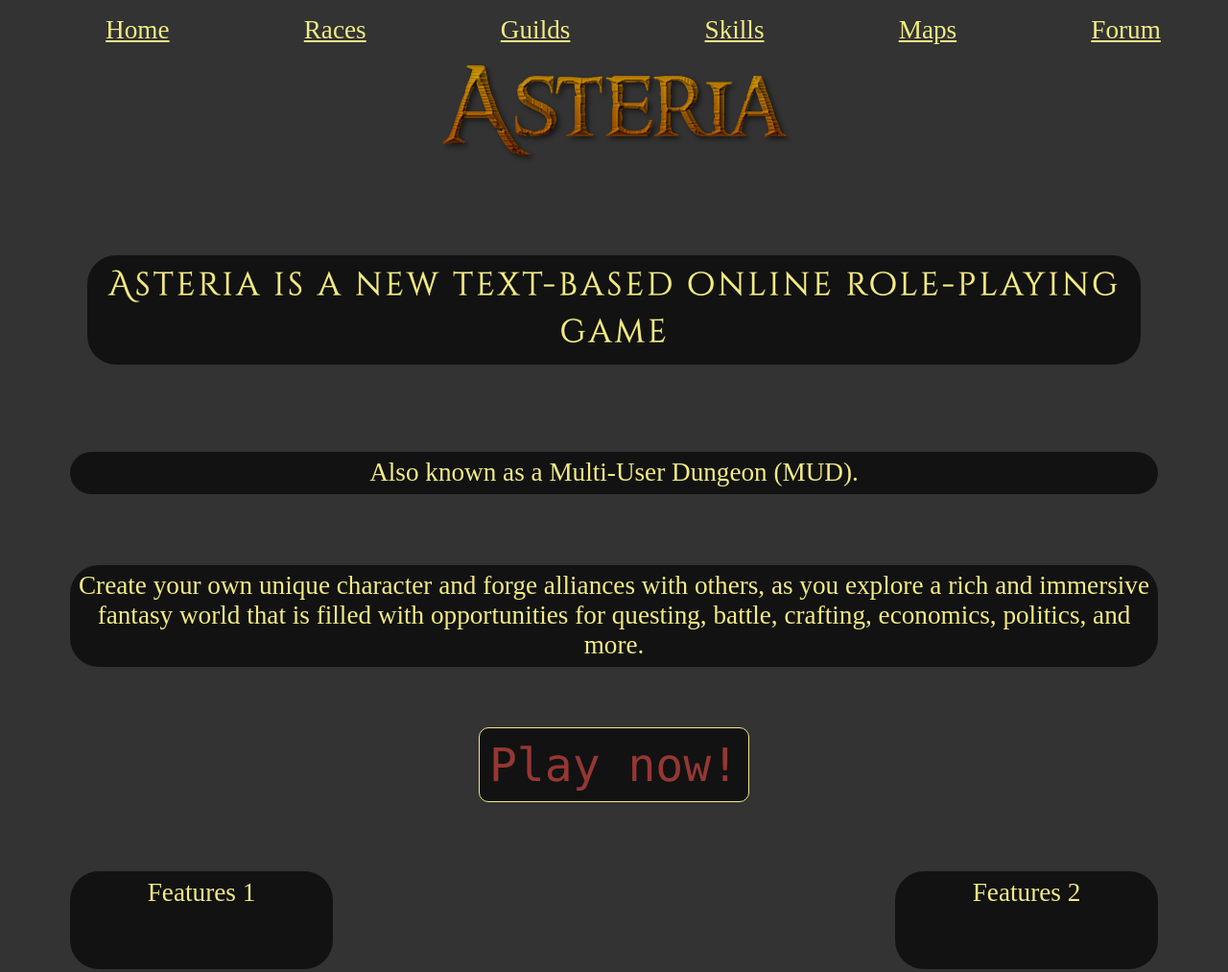
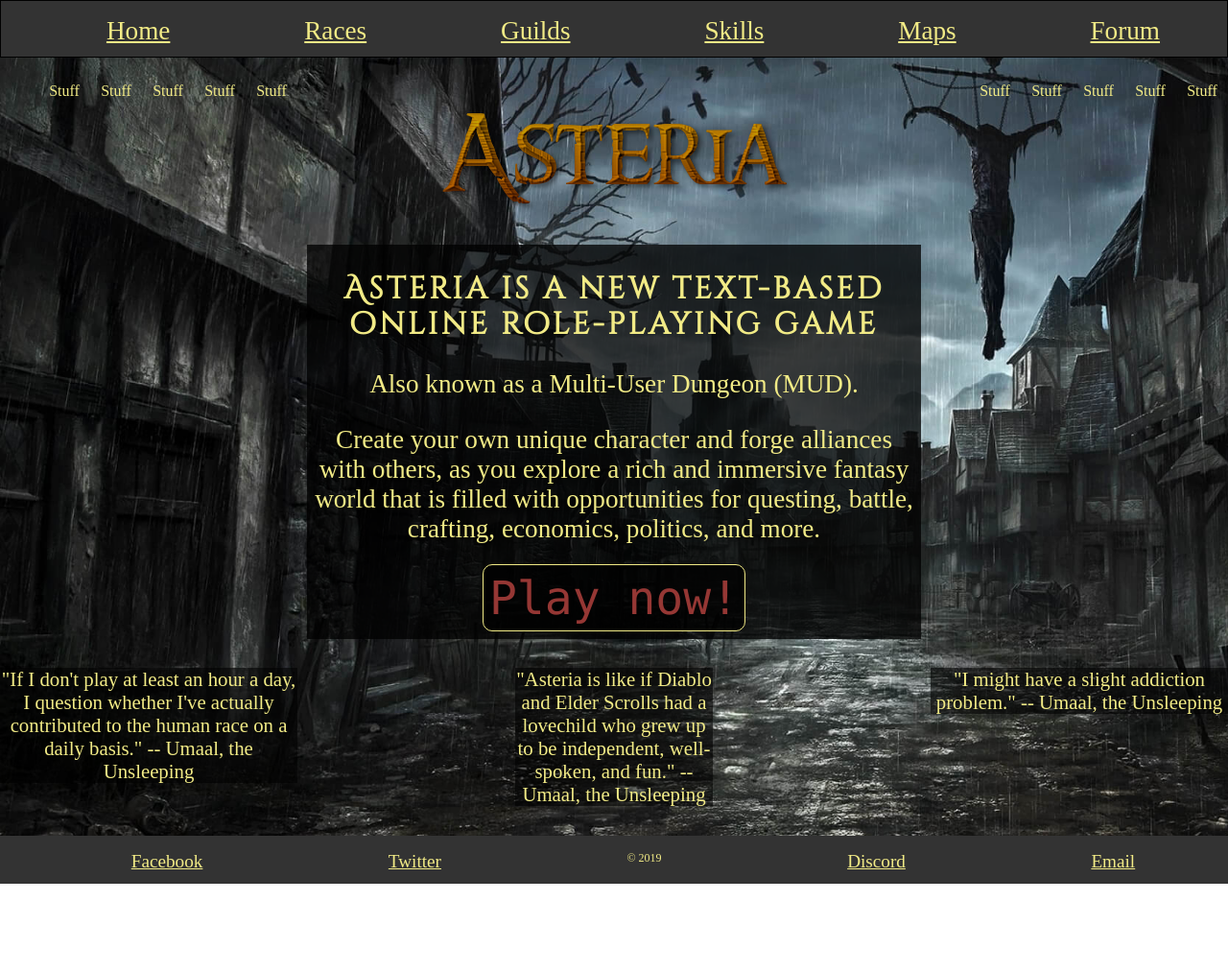
Before and after one commit to laukalives/laukalives.github.io, a plain HTML site: page index.html in a window 1280 px wide. Shown: the top 1013 px of the page at 96% size. After the commit the page ends 921 px from the top, so only its background shows below. Drawn offline with Linux system fonts and the light colour scheme.

Commit message:
Homestretch
Just gotta wrap up a few more things

```diff
--- a/index.html
+++ b/index.html
@@ -11,9 +11,9 @@
 
 <body>
 
-   <div class="content">
+  <div class="wrapper">
 
-      <div class="header">
+    <nav class="header">
       <ul>
         <li><a href="#">Home</a></li>
         <li><a href="#">Races</a></li>
@@ -22,26 +22,42 @@
         <li><a href="#">Maps</a></li>
         <li><a href="#">Forum</a></li>
       </ul>
-      </div>
+    </nav>
 
-      <div class="main">
+    <main class="main">
       <img src="logo.png" alt="Asteria's logo">
+      <div class="panel">
         <h1>Asteria is a new text-based online role-playing game</h1>
         <p>Also known as a Multi-User Dungeon (MUD).</p>
         <p>Create your own unique character and forge alliances with others, as you explore a rich and immersive fantasy world that is filled with
           opportunities for questing, battle, crafting, economics, politics, and more.</p>
           <a href="#" class="button">Play now!</a>
       </div>
+    </main>
 
-      <div class="about">
-         <p class="feat1">Features 1</p>
-         <p class="feat2">Features 2</p>
-         <img class="symbol" src="asterialogo-2transparent-33-1531253544.png" alt="">
-         <p class="test1">Testimonial 1</p>
-         <p class="test2">Testimonial 2</p>
+    <div class="feat1">
+       <ul>
+          <li>Stuff</li>
+          <li>Stuff</li>
+          <li>Stuff</li>
+          <li>Stuff</li>
+          <li>Stuff</li>
+       </ul>
     </div>
+    <div class="feat2">
+      <ul>
+          <li>Stuff</li>
+          <li>Stuff</li>
+          <li>Stuff</li>
+          <li>Stuff</li>
+          <li>Stuff</li>
+      </ul>
+    </div>
+    <div class="test1"><p>"If I don't play at least an hour a day, I question whether I've actually contributed to the human race on a daily basis." -- Umaal, the Unsleeping</p></div>
+    <div class="test2"><p>"Asteria is like if Diablo and Elder Scrolls had a lovechild who grew up to be independent, well-spoken, and fun." -- Umaal, the Unsleeping</p></div>
+    <div class="test3"><p>"I might have a slight addiction problem." -- Umaal, the Unsleeping</p></div>
 
-      <div class="footer">
+    <footer class="footer">
       <ul>
         <li><a href="">Facebook</a></li>
         <li><a href="">Twitter</a></li>
@@ -49,7 +65,7 @@
         <li><a href="">Discord</a></li>
         <li><a href="">Email</a></li>
       </ul>
-      </div>
+    </footer>
 
   </div>
 
--- a/style.css
+++ b/style.css
@@ -27,74 +27,62 @@ h1, h2, h3, h4, h5, h6 {
 }
 
 h1 {
-   font-size: 2.1em;
-   padding: 0.25em !important;
-   margin: 2.7em !important;
-   justify-content: center;
-   background-color: rgba(0, 0, 0, 0.65);
-   line-height: 145%;
+  line-height: 115%;
   letter-spacing: 0.1em;
-   border-radius: 30px;
-   -webkit-text-stroke-width: 1px;
-   -webkit-text-stroke-color: rgba(0, 0, 0, 0.7);
 }
 
 p {
   font-size: 1.7em;
-   padding: 0.25em !important;
-   margin: 2.7em !important;
-   justify-content: center;
-   border-radius: 30px;
-   background-color: rgba(0, 0, 0, 0.65);
 }
 
 .button {
   text-decoration: none;
   font-weight: 10;
   font-size: 3rem;
-   padding: 10px;
+  padding: 6px;
   font-family: Consolas;
   color: var(--rose);
   border-radius: 10px;
   border: 0.1rem solid var(--yellow);
-   background-color: rgba(0, 0, 0, 0.65);
+  background-color: rgba(0, 0, 0, 0.76);
 }
 
-.content {
+.wrapper {
   background: url(164275982-fantasy-art-wallpapers.jpg);
   background-color: #333333;
-   background-size: contain;
+  background-size: cover;
   background-repeat: no-repeat;
   text-align: center;
   color: var(--yellow);
   display: grid;
   grid-gap: 10px;
-   grid-template-columns: 1fr 200px 200px 200px 200px 1fr;
-   grid-template-rows: 50px 1fr 1fr 50px;
+  grid-template-columns: 1.5fr 1fr 1fr 1fr 1.5fr;
+  grid-template-rows: 60px auto 1fr 50px;
   grid-template-areas:
-      "h h h h h h"
-      "m m m m m m"
-      "a a a a a a"
-      "f f f f f f";
+    "h  h h  h h"
+    "f1 m m  m f2"
+    "t1 . t2 . t3"
+    "f  f f  f f";
   min-height: 100vh;
   min-width: 430px;
+}
+
+.header {
+  grid-area: h;
+  text-align: center;
+  background-color: var(--grey);
+  border: 1px solid black;
+  /* position: fixed; */
+  position: -webkit-sticky;
+  position: sticky;
+  top: 0;
+  width: 100%;
 }
 
 .header ul {
   list-style-type: none;
   display: flex;
   justify-content: space-around;
-}
-
-.header {
-   grid-area: h;
-   text-align: center;
-   background-color: var(--grey);
-   /* position: fixed; */
-   position: -webkit-sticky;
-   position: sticky;
-   top: 0;
-   width: 100%;
 }
 
 .header a {
@@ -104,45 +92,68 @@ p {
 
 .main {
   grid-area: m;
-   /* background-color: rgba(0, 0, 0, 0.39); */
 }
 
-.about {
-   grid-area: a;
-   display: grid;
-   grid-gap: 10px;
-   grid-template-columns: repeat(3, 1fr);
-   grid-template-rows: repeat(3, 1fr);
-   grid-template-areas:
-      "f1 . f2"
-      ". s ."
-      "t1 . t2";
+.main img {
+  padding-top: 40px;
+  padding-bottom: 15px;
 }
 
-.about img {
-   height: auto;
-   width: auto;
-   justify-content: center;
+.panel {
+  background-color: rgba(0, 0, 0, 0.76);
+  padding: 8px 5px 15px 5px;
+  margin-top: 15px;
 }
 
 .feat1 {
   grid-area: f1;
 }
 
+.feat1 ul {
+  list-style: none;
+  display: flex;
+  justify-content: space-around;
+}
+
 .feat2 {
   grid-area: f2;
+}
+
+.feat2 ul {
+  list-style: none;
+  display: flex;
+  justify-content: space-around;
+}
+
+.button {
+  grid-area: b;
 }
 
 .test1 {
   grid-area: t1;
 }
 
+.test1 p {
+   font-size: 1.3em;
+   background-color: rgba(0, 0, 0, 0.57)
+}
+
 .test2 {
   grid-area: t2;
 }
 
-.symbol {
-   grid-area: s;
+.test2 p {
+   font-size: 1.3em;
+   background-color: rgba(0, 0, 0, 0.57)
+}
+
+.test3 {
+  grid-area: t3;
+}
+
+.test3 p {
+   font-size: 1.3em;
+   background-color: rgba(0, 0, 0, 0.57)
 }
 
 .footer {
```
Also changed, not shown: 164275982-fantasy-art-wallpapers.jpg (added). Lines whose indentation alone changed are shown as unchanged.
